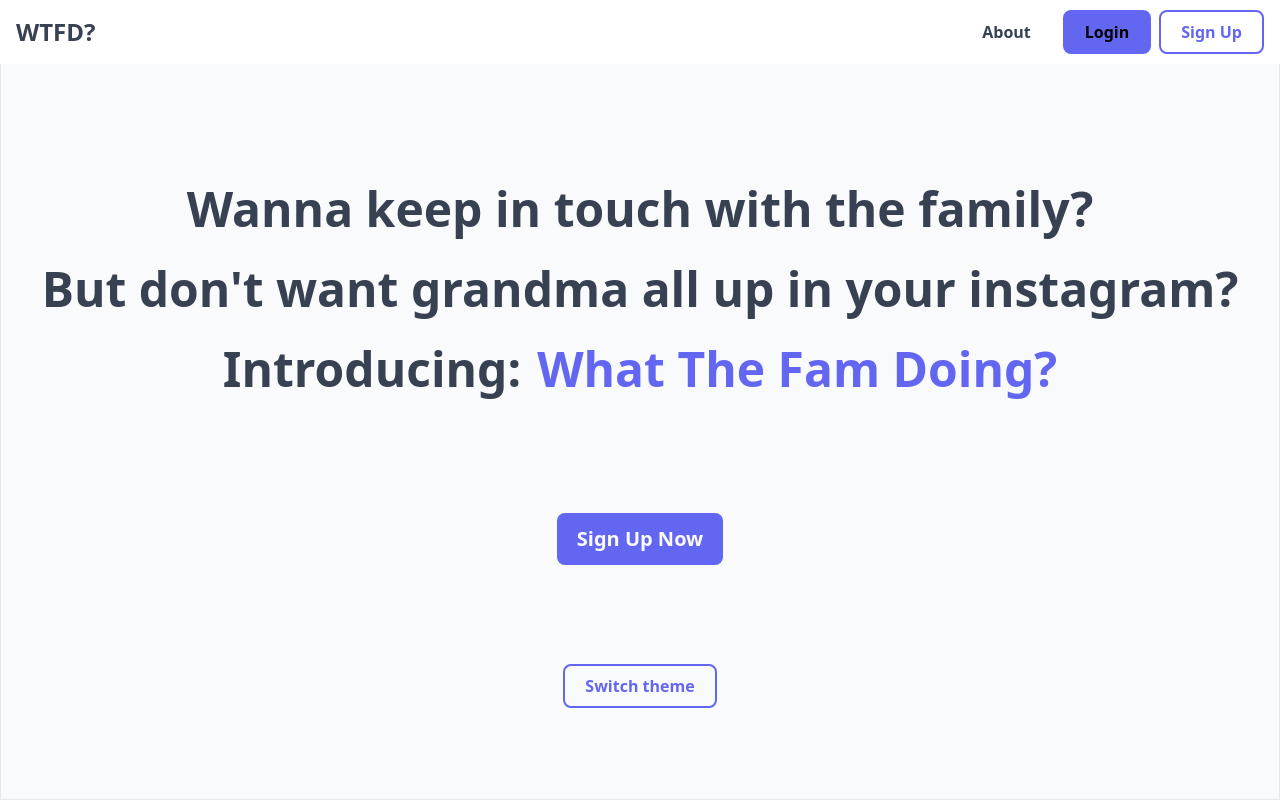
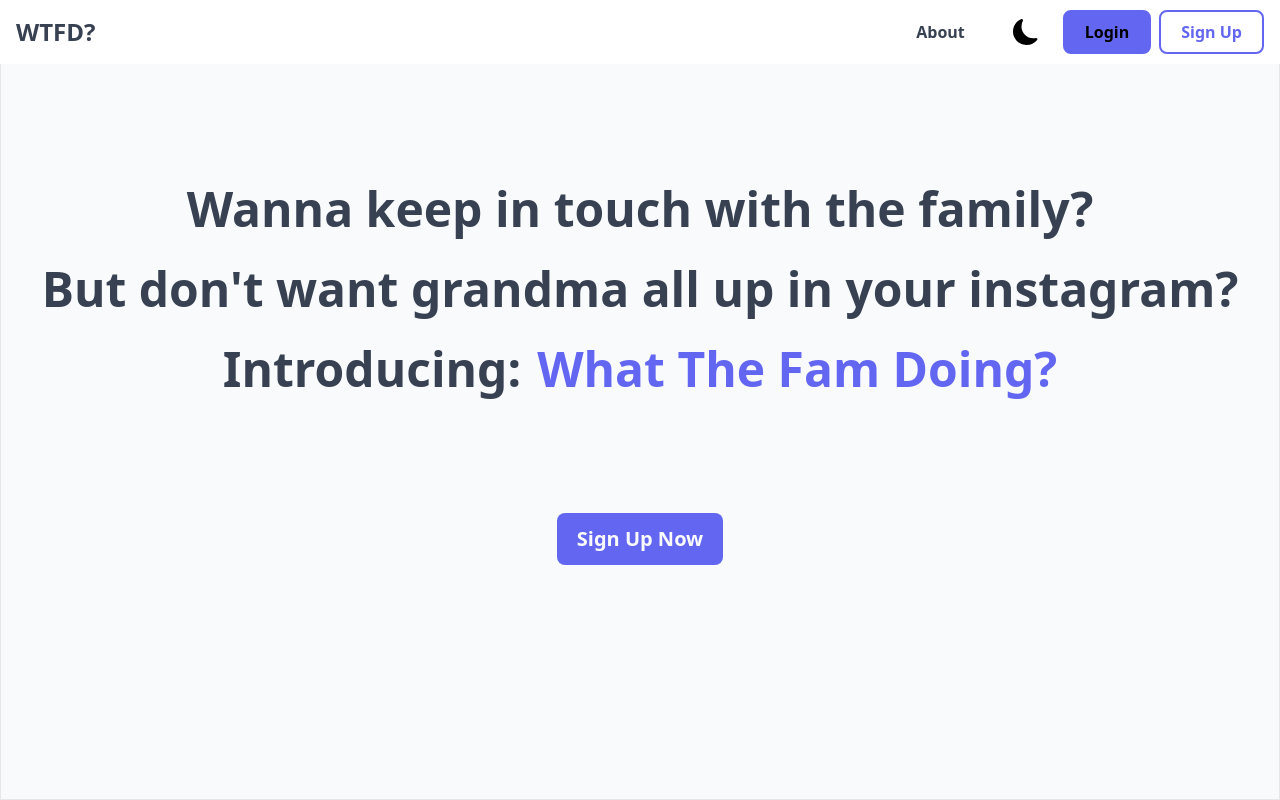
Before and after one commit to ltmccarthy9/wtfd, a Next.js app: page / in a window 1280 px wide. Built offline with nearby package versions, Linux system fonts and the light colour scheme.

Commit message:
light and dark mode in nav

```diff
--- a/app/components/Nav.tsx
+++ b/app/components/Nav.tsx
@@ -2,6 +2,8 @@
 import React from 'react'
 import LoginButton from './buttons/LoginButton'
 import SignUpButton from './buttons/SignUpButton'
+import ThemeButton from './buttons/ThemeButton'
+
 const Nav = () => {
   return (
     <nav className='bg-white dark:bg-[#343c48] w-full fixed h-16'>
@@ -13,6 +15,7 @@
                 <a className='text-gray-700 dark:text-gray-50 m-auto font-bold cursor-pointer'>About</a>
             </div>
             <div className='flex gap-2'>
+                <ThemeButton/>
                 <LoginButton/>
                 <SignUpButton/>
             </div>
--- a/app/components/buttons/SignUpButton.tsx
+++ b/app/components/buttons/SignUpButton.tsx
@@ -6,7 +6,7 @@
   return (
     <button className='m-auto border-2 border-indigo-500 px-5 py-2
         text-md text-indigo-500 font-bold rounded-lg hover:border-indigo-700
-         hover:text-indigo-700 ease-in duration-100 dark:hover:text-indigo-400 dark:hover:border-indigo-400'>
+         hover:text-indigo-700 ease-in duration-100 dark:text-indigo-400 dark:border-indigo-400 dark:hover:text-indigo-300 dark:hover:border-indigo-300'>
         Sign Up
    </button>
   )
--- /dev/null
+++ b/app/components/buttons/ThemeButton.tsx
@@ -0,0 +1,21 @@
+'use client'
+import React, { useEffect, useState } from 'react'
+import { BsFillMoonFill, BsSunFill } from 'react-icons/bs'
+const ThemeButton = () => {
+
+    const [ dark, setDark ] = useState(false)
+
+    const changeTheme = () => {
+        document.documentElement.classList.toggle('dark');
+        setDark(!dark)
+      }
+
+  return (
+    <button type='button' onClick={changeTheme} className='my-auto mx-4'>
+        <BsFillMoonFill className={dark ? 'hidden' : 'hover:scale-110 ease-in duration-100'} color={'black'} size={26}/>
+        <BsSunFill className={dark ? 'hover:scale-110 ease-in duration-100' : 'hidden'} color={'white'} size={26}/>
+    </button>
+  )
+}
+
+export default ThemeButton
--- a/app/page.tsx
+++ b/app/page.tsx
@@ -1,4 +1,3 @@
-'use client'
 
 import Image from 'next/image'
 import { Inter } from 'next/font/google'
@@ -8,11 +7,6 @@
 const inter = Inter({ subsets: ['latin'] })
 
 export default function Home() {
-
-
-  const changeTheme = () => {
-    document.documentElement.classList.toggle('dark');
-  }
 
   return (
     <main className='flex border h-screen'>
@@ -28,11 +22,6 @@
 
           <a className='mt-20 text-xl font-bold cursor-pointer rounded-lg w-fit mx-auto py-3 px-5
            bg-indigo-500 text-gray-50 hover:bg-indigo-600 ease-in duration-100'>Sign Up Now</a>
-
-          <button type='button' onClick={changeTheme} className='m-auto border-2 border-indigo-500 px-5 py-2
-                text-md text-indigo-500 font-bold rounded-lg hover:border-indigo-700 hover:text-indigo-700 ease-in duration-100'>
-                Switch theme
-          </button>
         </div>
 
 
```
